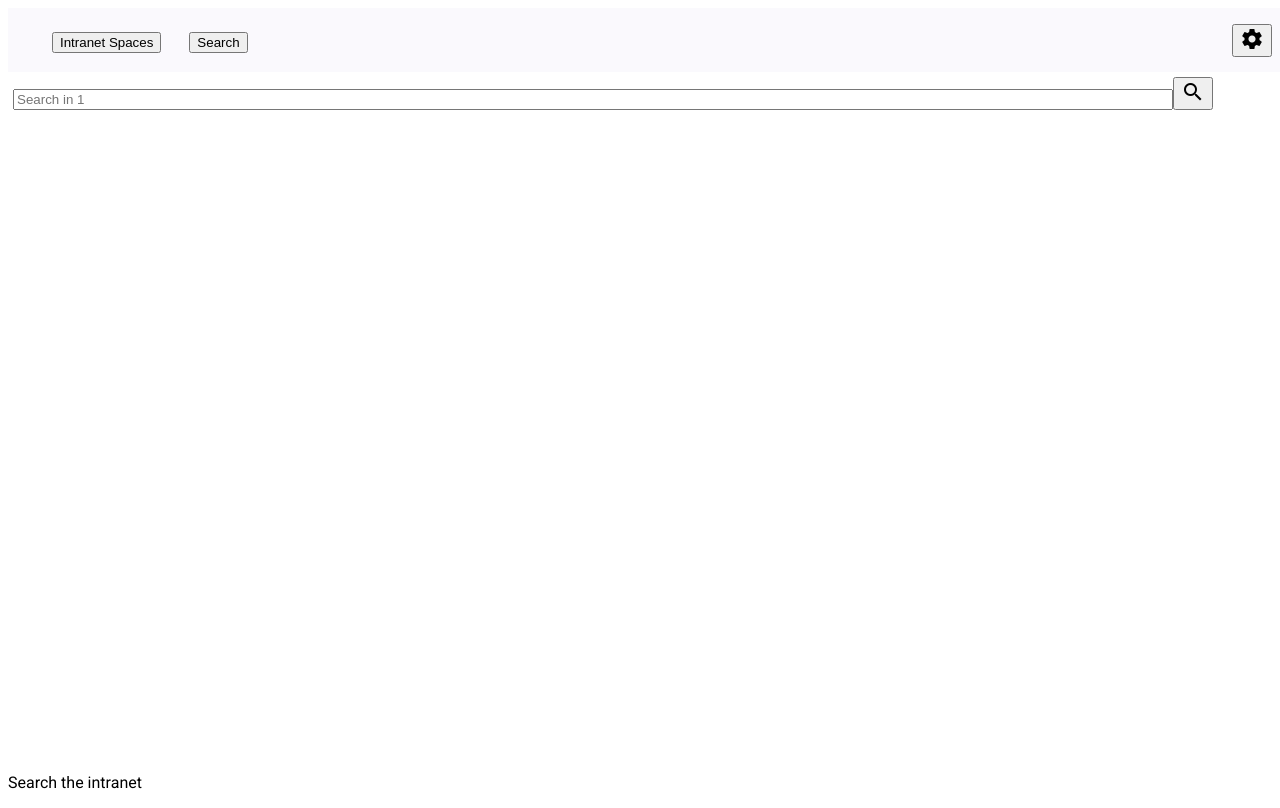
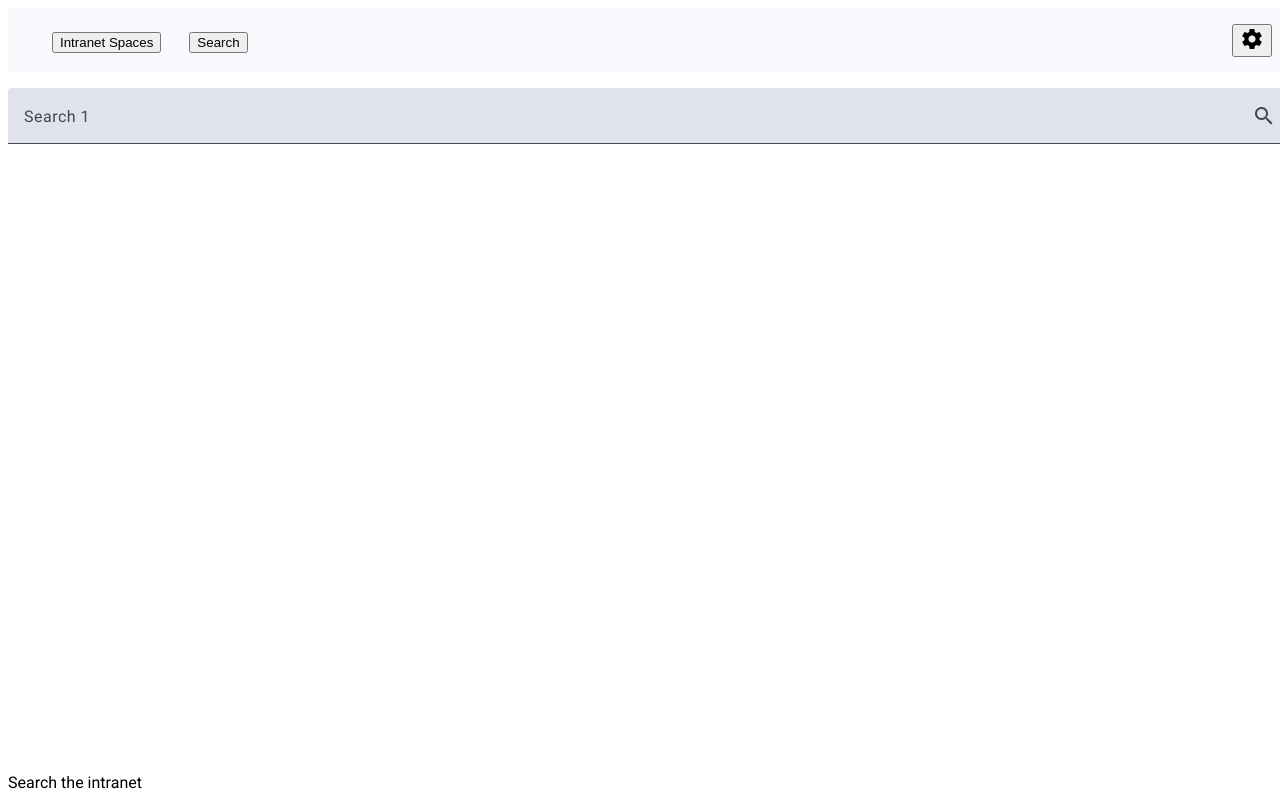
Before and after one commit to vogtp/go-rag, an Angular app in the folder pkg/web/ng/intrasearch/: page /query/1 in a window 1280 px wide. Built offline with nearby package versions, Linux system fonts and the light colour scheme.

Commit message:
nicer search

```diff
--- a/pkg/web/ng/intrasearch/src/app/components/search/search.component.css
+++ b/pkg/web/ng/intrasearch/src/app/components/search/search.component.css
@@ -1,22 +1,3 @@
-.container {
+mat-form-field {
     width: 100%;
-    height: 100%;
-    padding: 5px;
-    display: flex;
-    flex-direction: column;
-    flex-wrap: nowrap;
 }
-
-header {
-    flex-shrink: 0;
-}
-
-main {
-    flex-grow: 1;
-    overflow: auto;
-    min-height: 2em;
-}
-
-#search {
-    width: 90%;
-}
--- a/pkg/web/ng/intrasearch/src/app/components/search/search.component.html
+++ b/pkg/web/ng/intrasearch/src/app/components/search/search.component.html
@@ -1,15 +1,19 @@
 <div class="container">
     <header>
-        <input type="text" id="search" [formControl]="searchQuery" (keydown.enter)="search()" placeholder="Search in {{collection}}" >
-        <button mat-icon-button (click)="search()"  >
-            <mat-icon>search</mat-icon>
-        </button>
+        <p>
+            <mat-form-field appearance="fill">
+                <mat-label>Search {{collection}}</mat-label>
+                <input matInput id="search" [formControl]="searchQuery" (keydown.enter)="search()" >
+                <mat-icon matSuffix (click)="search()" >search</mat-icon>
+            </mat-form-field>
+        </p>
+
     </header>
 
     <main>
         <div *ngFor="let doc of searchResult?.Documents">
             <app-search-result-item [doc]="doc" />
-
+            <hr />
         </div>
     </main>
 </div>
```
Also changed, not shown: pkg/web/ng/intrasearch/src/app/components/search/search.component.ts (+13 -1 lines).
